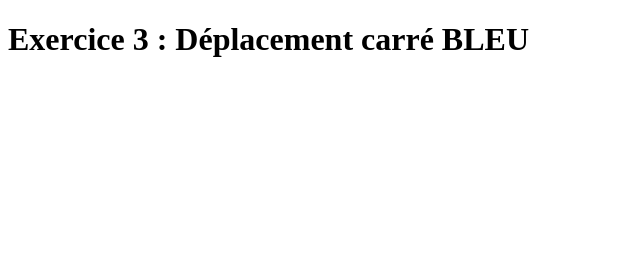
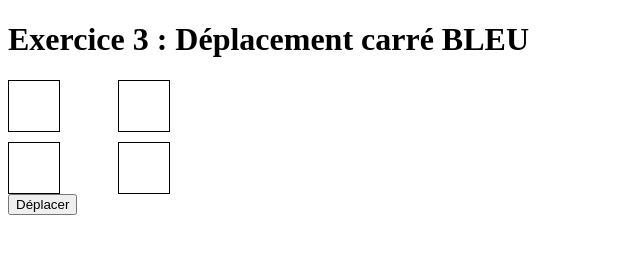
Before and after one commit to moonspark78/S3_J3_exercices_JS, a plain HTML site: page Exo3/index.html in a window 1280 px wide. Shown: the whole page, without its empty margins (0-640 px from the left). Drawn offline with Linux system fonts and the light colour scheme.

Commit message:
:bookmark: working on the  exercice4  :bookmark:

```diff
--- a/Exo3/index.html
+++ b/Exo3/index.html
@@ -12,14 +12,13 @@
         Exercice 3 : Déplacement carré BLEU
     </h1>
 
-    <div id="container">
-        <div id="square"></div>
         <div class="four-squares">
             <div class="square" id="top-left"></div>
-            <div class="square" id="top-right"></div>
             <div class="square" id="bottom-left"></div>
             <div class="square" id="bottom-right"></div>
+            <div class="square" id="top-right"></div>
         </div>
-    </div>
+
+        <button>Déplacer</button>
 </body>
 </html>
--- a/Exo3/style.css
+++ b/Exo3/style.css
@@ -0,0 +1,12 @@
+.four-squares{
+    display: grid;
+    grid-template-columns: repeat(2, 100px);
+    grid-gap: 10px
+}
+
+.four-squares .square{
+    border: solid 1px black;
+    width: 50px;
+    height: 50px;
+    gap: 10px;
+}
```
